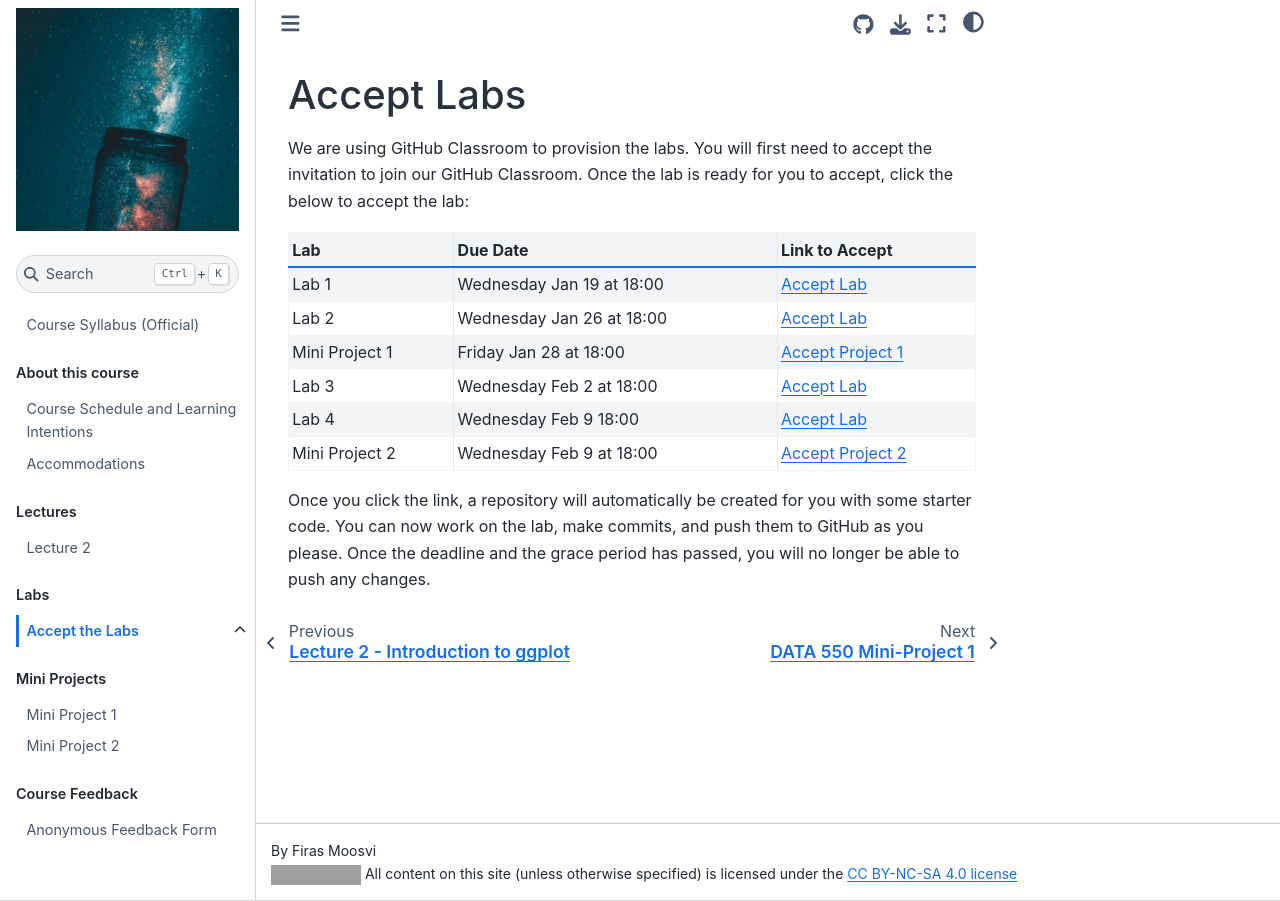
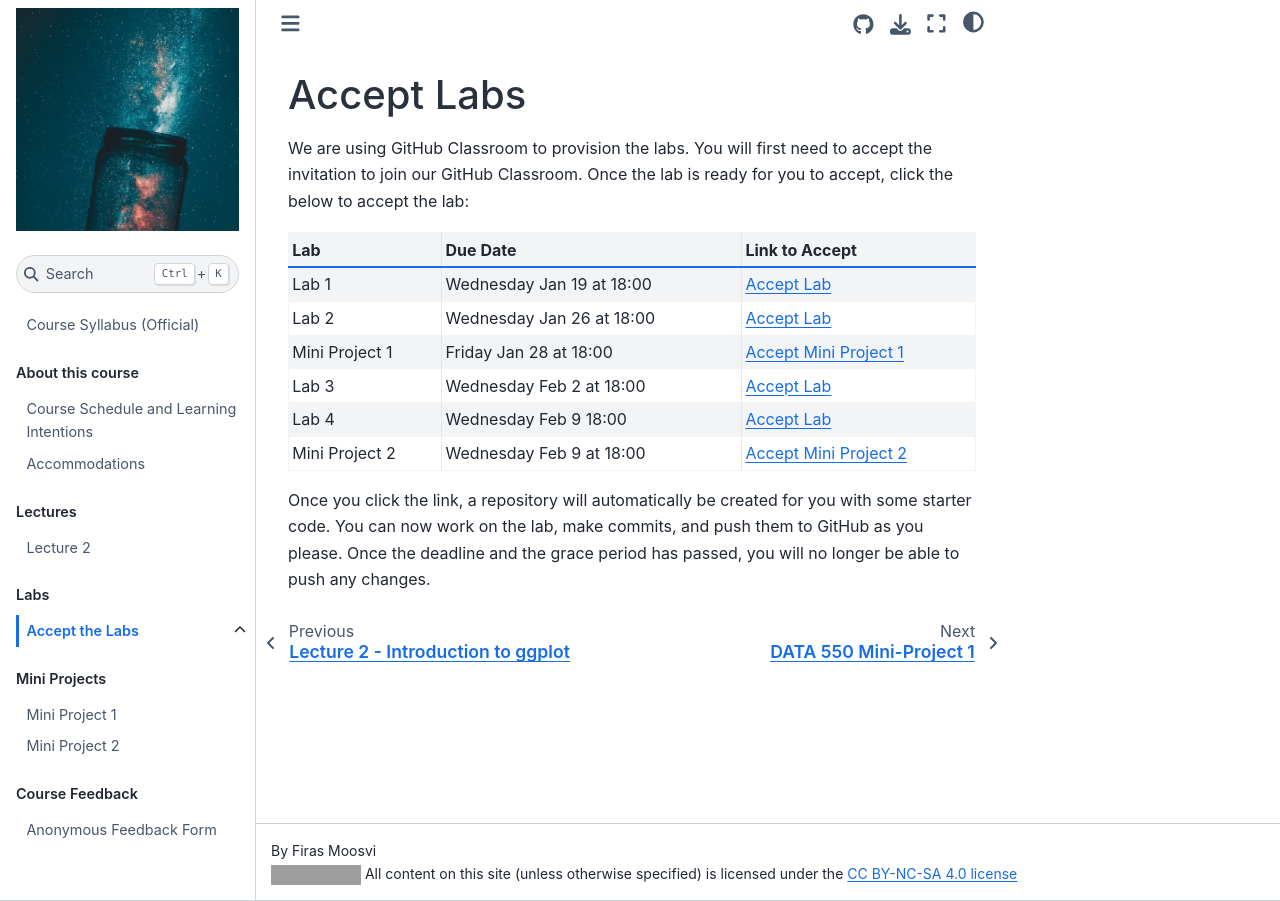
Before and after one commit to ubco-cmps/data550_course, a Jupyter Book: the page built from class/labs.md, in a window 1280 px wide. Built offline with Jupyter Book 1.0.4 settings and Sphinx 7.4.7 and the Sphinx Book theme 1.1.4, drawn with Linux system fonts in a browser that asks for light colours; pages that are not in the unit, such as notebooks, are missing from menus; grey boxes are pictures that could not be loaded.

Commit message:
update name of projects

```diff
--- a/class/labs.md
+++ b/class/labs.md
@@ -10,10 +10,10 @@ Once the lab is ready for you to accept, click the below to accept the lab:
 |----------------|---------------------------|-------------------------------------------------------------|
 | Lab 1          | Wednesday Jan 19 at 18:00 | [Accept Lab](https://classroom.github.com/a/pLXmHt58)       |
 | Lab 2          | Wednesday Jan 26 at 18:00 | [Accept Lab](https://classroom.github.com/a/_ZylBORl)       |
-| Mini Project 1 | Friday Jan 28 at 18:00    | [Accept Project 1](https://classroom.github.com/a/4BkuJPHc) |
+| Mini Project 1 | Friday Jan 28 at 18:00    | [Accept Mini Project 1](https://classroom.github.com/a/4BkuJPHc) |
 | Lab 3          | Wednesday Feb 2 at 18:00  | [Accept Lab](https://classroom.github.com/a/n6ildz5c)       |
 | Lab 4          | Wednesday Feb 9 18:00     | [Accept Lab](https://classroom.github.com/a/kggDJNm4)       |
-| Mini Project 2 | Wednesday Feb 9 at 18:00  | [Accept Project 2](https://classroom.github.com/a/steiNIgt) |
+| Mini Project 2 | Wednesday Feb 9 at 18:00  | [Accept Mini Project 2](https://classroom.github.com/a/steiNIgt) |
 
 Once you click the link, a repository will automatically be created for you with some starter code.
 You can now work on the lab, make commits, and push them to GitHub as you please.
```
Also changed, not shown: about/syllabus_bits/calendar_entry.md (+1 -1 lines).
